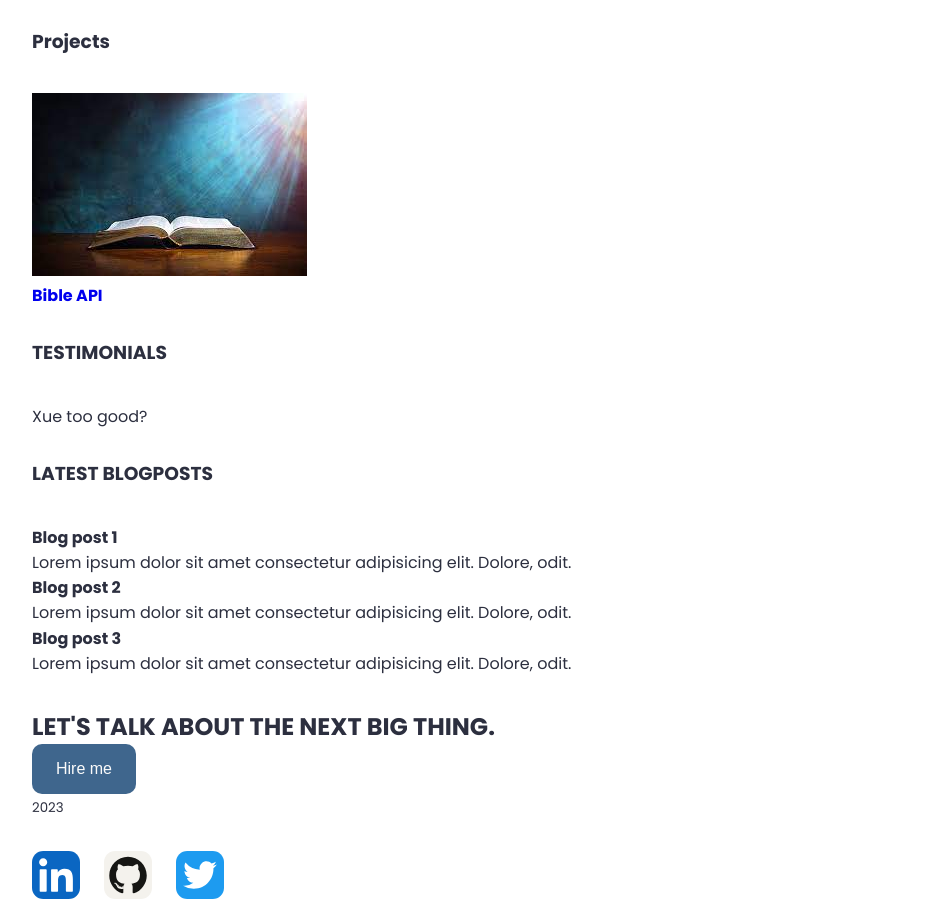
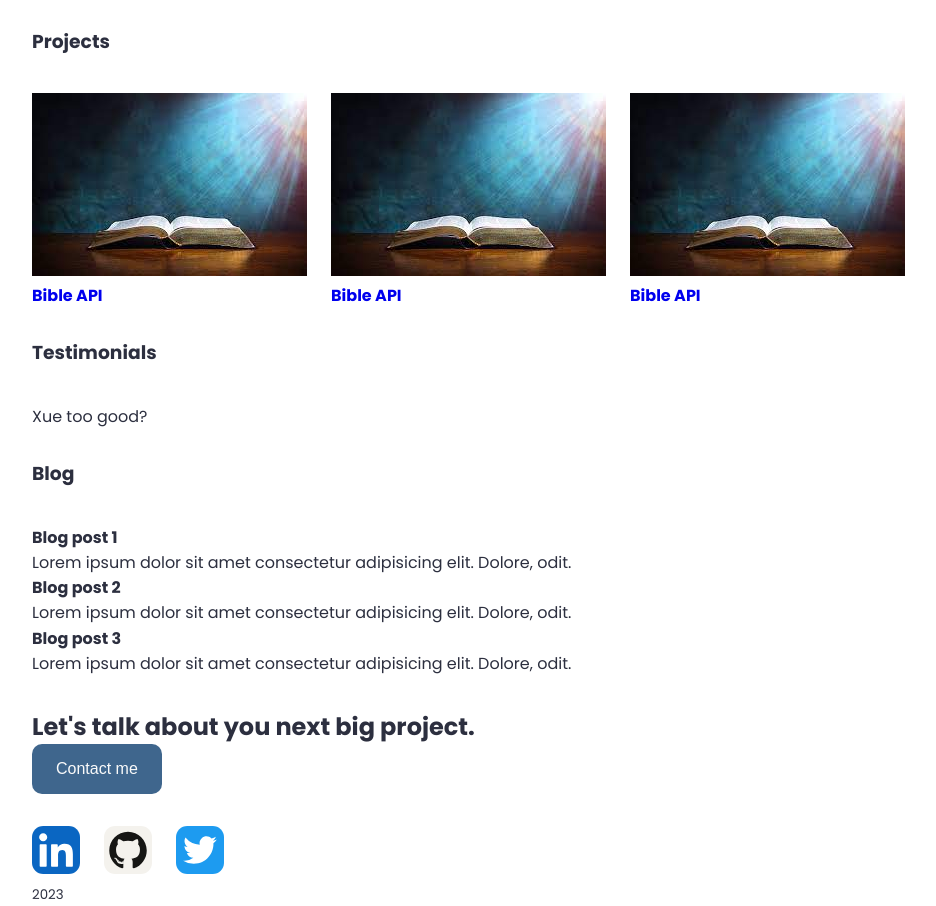
Before and after one commit to aizhuxue007/portfolio, a website built with Vite: page index.html in a window 1280 px wide. Shown: the part 954-1860 px from the top of the page, without its empty margins (158-1094 px from the left). Built offline with nearby package versions, Linux system fonts and the light colour scheme.

Commit message:
project gallery flex wrap

```diff
--- a/index.html
+++ b/index.html
@@ -43,7 +43,7 @@
                     <div class="description__text">
                         <h1>Hello, I'm Aizhu Xue</h1>
                         <p>
-                            Fullstack software engineer leveraging code for
+                            Fullstack software engineer leveraging code to boost
                             business metrics.
                         </p>
                     </div>
@@ -179,18 +179,27 @@
         <div class="container">
             <h3>Projects</h3>
             <div class="project__gallery">
-                <a href="https://github.com/aizhuxue007/100devs-simple-bible-api" target="_blank">
-                    <article class="project">
+
+                <article class="project">
+                    <a href="https://github.com/aizhuxue007/100devs-simple-bible-api" target="_blank">
                         <img src="/assets/bible.jpeg" alt="Bible API">
-                    </article>
-                    <h4>Bible API</h4>
-                </a>
-                <a href="">
-                    <article class="project"></article>
-                </a>
-                <a href="">
-                    <article class="project"></article>
-                </a>
+                        <h4>Bible API</h4>
+                    </a>
+                </article>
+
+                <article class="project">
+                    <a href="https://github.com/aizhuxue007/100devs-simple-bible-api" target="_blank">
+                        <img src="/assets/bible.jpeg" alt="Bible API">
+                        <h4>Bible API</h4>
+                    </a>
+                </article>
+
+                <article class="project">
+                    <a href="https://github.com/aizhuxue007/100devs-simple-bible-api" target="_blank">
+                        <img src="/assets/bible.jpeg" alt="Bible API">
+                        <h4>Bible API</h4>
+                    </a>
+                </article>
             </div>
         </div>
     </section>
@@ -198,7 +207,7 @@
 
     <section class="testimonials">
         <div class="container">
-            <h3>TESTIMONIALS</h3>
+            <h3>Testimonials</h3>
             <div class="testimonials__carousel">
                 <p>Xue too good?</p>
             </div>
@@ -208,7 +217,7 @@
 
     <section class="blog">
         <div class="container">
-            <h3>LATEST BLOGPOSTS</h3>
+            <h3>Blog</h3>
             <div class="blog__posts">
                 <article class="post">
                     <h4>Blog post 1</h4>
@@ -222,7 +231,6 @@
                     <h4>Blog post 3</h4>
                     <p>Lorem ipsum dolor sit amet consectetur adipisicing elit. Dolore, odit.</p>
                 </article>
-
             </div>
         </div>
     </section>
@@ -231,11 +239,9 @@
     <footer>
         <div class="container">
             <section class="cta">
-                <h2>LET'S TALK ABOUT THE NEXT BIG THING.</h2>
-                <button class="button primary-cta">Hire me</button>
-                <div>
-                    <small>2023</small>
-                </div>
+                <h2>Let's talk about you next big project.</h2>
+                <button class="button primary-cta">Contact me</button>
+
 
             </section>
             <nav class="socials">
@@ -280,6 +286,9 @@
                     </i>
                 </div>
             </nav>
+            <div>
+                <small>2023</small>
+            </div>
         </div>
     </footer>
 
--- a/stylesheets/styles.css
+++ b/stylesheets/styles.css
@@ -10,9 +10,12 @@
 :root {
     --poppins: 'Poppins', san-serif;
 
-    --sixty: rgba(250, 250, 250, 1); /* neutral */
-    --thirty: rgba(44, 47, 63, 1); /* ptimary / company */
-    --ten: rgba(63, 102, 141, 1); /* call to action */
+    --sixty: rgba(250, 250, 250, 1);
+    /* neutral */
+    --thirty: rgba(44, 47, 63, 1);
+    /* ptimary / company */
+    --ten: rgba(63, 102, 141, 1);
+    /* call to action */
 }
 
 body {
@@ -114,10 +117,7 @@ header {
 }
 
 
-.hero .container {
-    display: flex;
-    justify-content: space-between;
-}
+.hero .container {}
 
 .hero__description {
     flex-basis: 60%;
@@ -131,12 +131,15 @@ header {
     margin-bottom: 3.5em;
 }
 
-.hero__img {
-    width: 30%;
-    min-width: 100px;
-    max-width: 600px;
+.hero__description {
+    margin-bottom: 2em;
 }
 
+.hero__img {
+    width: 60%;
+    min-width: 250px;
+    max-width: 400px;
+}
 
 .primary-cta {
     background-color: var(--ten);
@@ -171,6 +174,25 @@ header {
     gap: 1.5em;
 }
 
+@media (min-width: 600px) {
+    .project__gallery {
+        display: flex;
+        flex-wrap: wrap;
+        gap: 1.5em;
+    }
+}
+
+@media (min-width: 830px) {
+    .hero .container {
+        display: flex;
+        justify-content: space-between;
+    }
+
+    .hero__img {
+        width: 30%;
+    }
+}
+
 @media (min-width: 900px) {
     header nav {
         display: flex;
@@ -196,4 +218,6 @@ header {
         display: flex;
         flex-direction: column;
     }
+
+
 }
```
